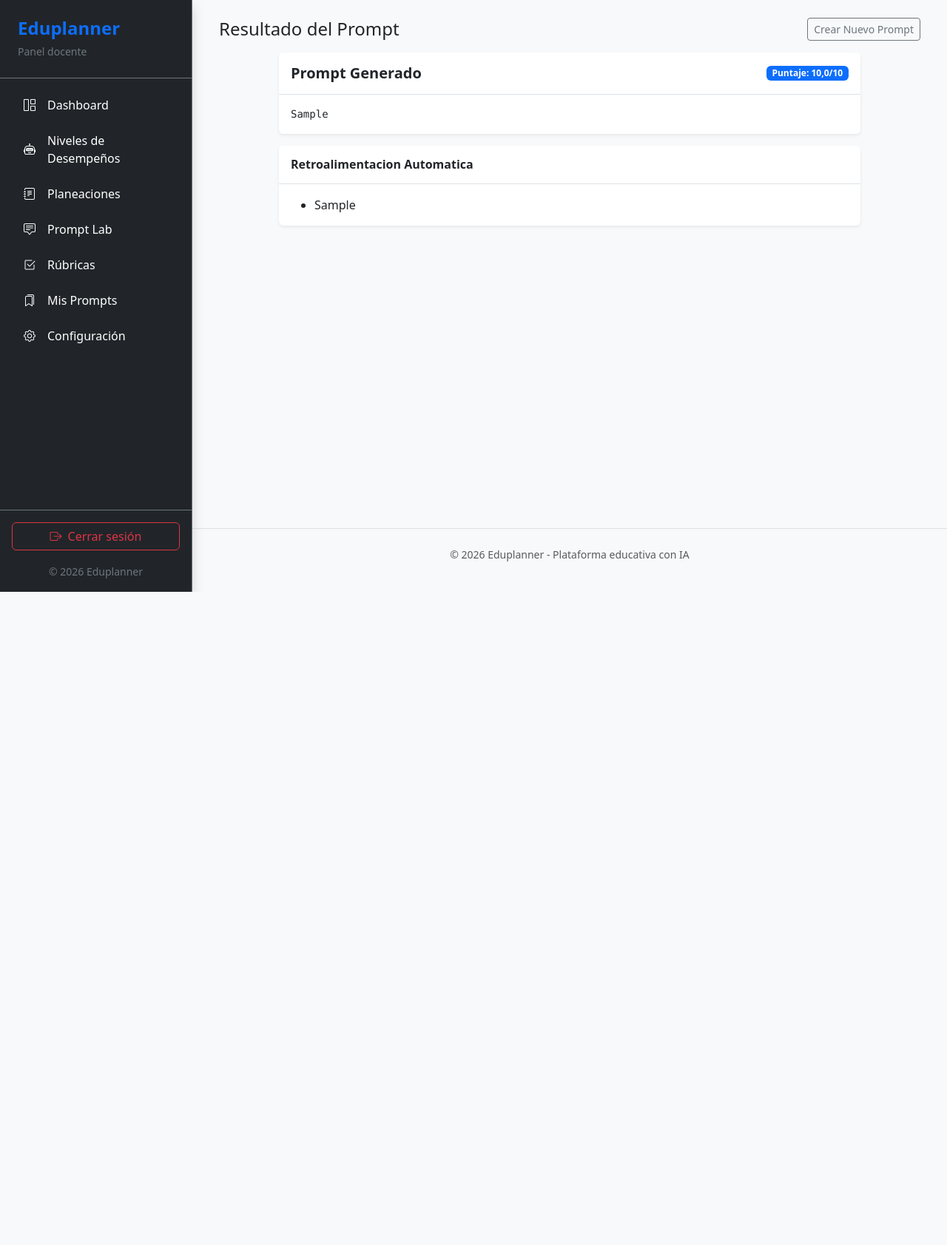
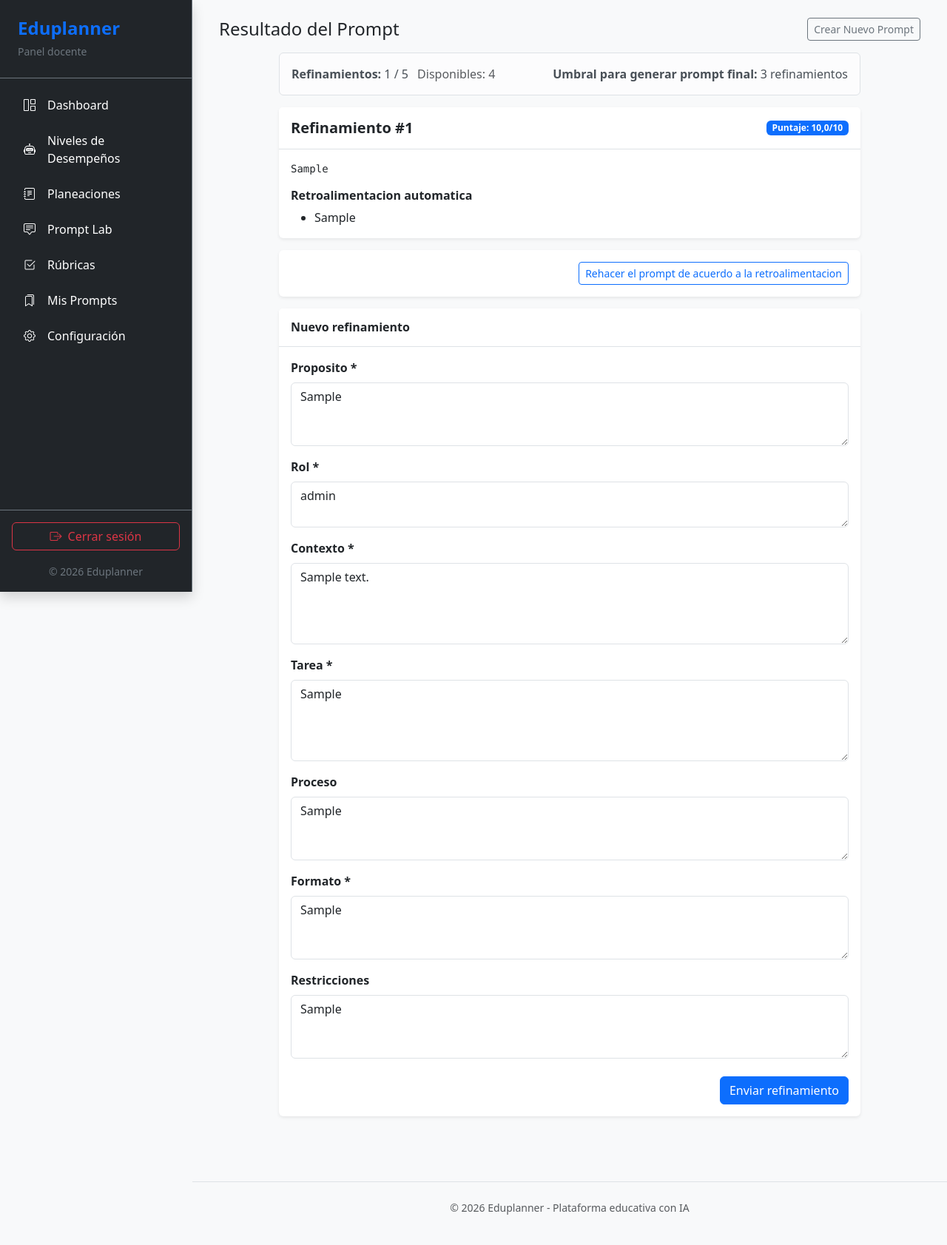
Before and after one commit to juangzj/eduplanner1.0, a Django app: page /prompt/1/?refine=1 in a window 1280 px wide. Shown: the whole page at 74% size. Before the commit the page ends 800 px from the top, so only its background shows below. Run offline with Django 5.2, Linux system fonts and the light colour scheme; a user stored in the database is signed in; tables that the repository leaves empty hold one stand-in row (values such as "Sample post").

Commit message:
feat: Implement prompt refinement and quality generation features with associated models, views, and templates

```diff
--- a/apps/prompt_lab/templates/prompt_lab/prompt_detail_content.html
+++ b/apps/prompt_lab/templates/prompt_lab/prompt_detail_content.html
@@ -1,21 +1,28 @@
-<div class="card shadow-sm border-0 mb-3">
-    <div class="card-header bg-white border-bottom py-3 d-flex justify-content-between align-items-center">
-        <h5 class="mb-0 fw-semibold">Prompt Generado</h5>
-        <span class="badge text-bg-primary">Puntaje: {{ prompt.score|default:"N/A" }}/10</span>
+<div class="alert alert-light border mb-3">
+    <div class="d-flex flex-wrap gap-3 justify-content-between align-items-center">
+        <div>
+            <strong>Refinamientos:</strong> {{ current_refinement_number }} / {{ max_refinements }}
+            <span class="text-muted ms-2">Disponibles: {{ remaining_refinements }}</span>
         </div>
-    <div class="card-body">
-        <pre class="mb-0" style="white-space: pre-wrap; word-break: break-word;">{{ prompt.full_prompt }}</pre>
+        <div>
+            <strong>Umbral para generar prompt final:</strong> {{ generation_min_refinements }} refinamientos
+        </div>
     </div>
 </div>
 
-<div class="card shadow-sm border-0">
-    <div class="card-header bg-white border-bottom py-3">
-        <h6 class="mb-0 fw-semibold">Retroalimentacion Automatica</h6>
+{% for card in thread_cards %}
+    <div class="card shadow-sm border-0 mb-3">
+        <div class="card-header bg-white border-bottom py-3 d-flex justify-content-between align-items-center">
+            <h5 class="mb-0 fw-semibold">{{ card.card_title }}</h5>
+            <span class="badge text-bg-primary">Puntaje: {{ card.prompt.score|default:"N/A" }}/10</span>
         </div>
         <div class="card-body">
-        {% if feedback_items %}
+            <pre class="mb-3" style="white-space: pre-wrap; word-break: break-word;">{{ card.prompt.full_prompt }}</pre>
+
+            <h6 class="fw-semibold">Retroalimentacion automatica</h6>
+            {% if card.feedback_items %}
                 <ul class="mb-0">
-                {% for item in feedback_items %}
+                    {% for item in card.feedback_items %}
                         <li>{{ item }}</li>
                     {% endfor %}
                 </ul>
@@ -24,3 +31,30 @@
             {% endif %}
         </div>
     </div>
+{% endfor %}
+
+<div class="card shadow-sm border-0 mb-3">
+    <div class="card-body d-flex flex-wrap gap-2 justify-content-end">
+        {% if can_refine %}
+            <a href="{% url 'prompt_lab:prompt-detail' prompt.id %}?refine=1" class="btn btn-outline-primary btn-sm">
+                Rehacer el prompt de acuerdo a la retroalimentacion
+            </a>
+        {% else %}
+            <button class="btn btn-outline-secondary btn-sm" disabled>Limite de refinamientos alcanzado</button>
+        {% endif %}
+
+        {% if can_generate_quality %}
+            <form method="post" class="d-inline">
+                {% csrf_token %}
+                <input type="hidden" name="action" value="generate-quality">
+                <button type="submit" class="btn btn-success btn-sm">
+                    Generar prompt con base al ultimo intento de refinamiento
+                </button>
+            </form>
+        {% endif %}
+    </div>
+</div>
+
+{% if show_refine_form %}
+    {% include "prompt_lab/prompt_refinement_form.html" %}
+{% endif %}
--- /dev/null
+++ b/apps/prompt_lab/templates/prompt_lab/prompt_refinement_form.html
@@ -0,0 +1,56 @@
+<div class="card shadow-sm border-0">
+    <div class="card-header bg-white border-bottom py-3">
+        <h6 class="mb-0 fw-semibold">Nuevo refinamiento</h6>
+    </div>
+    <div class="card-body">
+        <form method="post">
+            {% csrf_token %}
+            <input type="hidden" name="action" value="refine">
+
+            {% if missing_fields %}
+                <div class="alert alert-danger py-2">
+                    Campos obligatorios faltantes: {{ missing_fields|join:", " }}
+                </div>
+            {% endif %}
+
+            <div class="mb-3">
+                <label for="purpose" class="form-label fw-semibold">Proposito *</label>
+                <textarea id="purpose" name="purpose" rows="3" class="form-control" required>{{ form_data.purpose|default_if_none:"" }}</textarea>
+            </div>
+
+            <div class="mb-3">
+                <label for="role" class="form-label fw-semibold">Rol *</label>
+                <textarea id="role" name="role" rows="2" class="form-control" required>{{ form_data.role|default_if_none:"" }}</textarea>
+            </div>
+
+            <div class="mb-3">
+                <label for="context" class="form-label fw-semibold">Contexto *</label>
+                <textarea id="context" name="context" rows="4" class="form-control" required>{{ form_data.context|default_if_none:"" }}</textarea>
+            </div>
+
+            <div class="mb-3">
+                <label for="task" class="form-label fw-semibold">Tarea *</label>
+                <textarea id="task" name="task" rows="4" class="form-control" required>{{ form_data.task|default_if_none:"" }}</textarea>
+            </div>
+
+            <div class="mb-3">
+                <label for="process" class="form-label fw-semibold">Proceso</label>
+                <textarea id="process" name="process" rows="3" class="form-control">{{ form_data.process|default_if_none:"" }}</textarea>
+            </div>
+
+            <div class="mb-3">
+                <label for="format" class="form-label fw-semibold">Formato *</label>
+                <textarea id="format" name="format" rows="3" class="form-control" required>{{ form_data.format|default_if_none:"" }}</textarea>
+            </div>
+
+            <div class="mb-4">
+                <label for="constraints" class="form-label fw-semibold">Restricciones</label>
+                <textarea id="constraints" name="constraints" rows="3" class="form-control">{{ form_data.constraints|default_if_none:"" }}</textarea>
+            </div>
+
+            <div class="d-flex justify-content-end">
+                <button type="submit" class="btn btn-primary">Enviar refinamiento</button>
+            </div>
+        </form>
+    </div>
+</div>
--- a/apps/prompt_lab/views/prompt_views.py
+++ b/apps/prompt_lab/views/prompt_views.py
@@ -2,7 +2,17 @@
 from django.contrib.auth.decorators import login_required
 from django.shortcuts import redirect, render
 
-from ..services import create_prompt_service, get_prompt_by_id, get_prompts_by_teacher
+from ..services import (
+    create_prompt_service,
+    create_refinement_service,
+    generate_quality_prompt_service,
+    get_latest_thread_prompt,
+    get_prompt_by_id,
+    get_prompts_by_teacher,
+    get_refinement_limits,
+    get_root_prompt,
+    get_thread_prompts,
+)
 
 REQUIRED_FIELDS = ["purpose", "role", "context", "task", "format"]
 
@@ -49,20 +59,46 @@
         messages.error(request, "No tienes permiso para ver este prompt.")
         return redirect("prompt_lab:prompt-create")
 
-    feedback_items = []
-    if prompt.feedback:
-        feedback_items = [
-            line.lstrip("- ").strip() for line in prompt.feedback.splitlines() if line.strip()
-        ]
+    root_prompt = get_root_prompt(prompt)
+    latest_prompt = get_latest_thread_prompt(prompt)
 
-    return render(
-        request,
-        "prompt_lab/prompt_detail_page.html",
-        {
-            "prompt": prompt,
-            "feedback_items": feedback_items,
-        },
-    )
+    if request.method == "POST":
+        action = request.POST.get("action", "").strip()
+
+        if action == "refine":
+            payload = _build_payload_from_request(request)
+            missing_fields = [field for field in REQUIRED_FIELDS if not payload[field].strip()]
+            if missing_fields:
+                messages.error(request, "Completa todos los campos obligatorios para continuar refinando.")
+                return _render_prompt_detail(
+                    request,
+                    root_prompt,
+                    form_data=payload,
+                    missing_fields=missing_fields,
+                    show_refine_form=True,
+                )
+
+            try:
+                refined_prompt = create_refinement_service(request.user, latest_prompt, payload)
+            except ValueError as exc:
+                messages.error(request, str(exc))
+                return redirect("prompt_lab:prompt-detail", prompt_id=latest_prompt.id)
+
+            messages.success(request, "Refinamiento guardado y evaluado con IA correctamente.")
+            return redirect("prompt_lab:prompt-detail", prompt_id=refined_prompt.id)
+
+        if action == "generate-quality":
+            try:
+                generated_prompt = generate_quality_prompt_service(request.user, latest_prompt)
+            except ValueError as exc:
+                messages.error(request, str(exc))
+                return redirect("prompt_lab:prompt-detail", prompt_id=latest_prompt.id)
+
+            messages.success(request, "Prompt final generado con base en el ultimo refinamiento.")
+            return redirect("prompt_lab:prompt-detail", prompt_id=generated_prompt.id)
+
+    show_refine_form = request.GET.get("refine") == "1"
+    return _render_prompt_detail(request, root_prompt, show_refine_form=show_refine_form)
 
 
 @login_required(login_url="/users/login/")
@@ -76,3 +112,74 @@
             "prompts": prompts,
         },
     )
+
+
+def _build_payload_from_request(request):
+    return {
+        "purpose": request.POST.get("purpose", ""),
+        "role": request.POST.get("role", ""),
+        "context": request.POST.get("context", ""),
+        "task": request.POST.get("task", ""),
+        "process": request.POST.get("process", ""),
+        "format": request.POST.get("format", ""),
+        "constraints": request.POST.get("constraints", ""),
+    }
+
+
+def _feedback_to_items(feedback_text):
+    if not feedback_text:
+        return []
+
+    return [line.lstrip("- ").strip() for line in feedback_text.splitlines() if line.strip()]
+
+
+def _render_prompt_detail(request, root_prompt, form_data=None, missing_fields=None, show_refine_form=False):
+    thread_prompts = list(get_thread_prompts(root_prompt))
+    latest_prompt = thread_prompts[-1]
+    max_refinements, generation_min_refinements = get_refinement_limits()
+
+    can_refine = latest_prompt.refinement_number < max_refinements
+    can_generate_quality = latest_prompt.refinement_number >= generation_min_refinements
+
+    if form_data is None:
+        form_data = {
+            "purpose": latest_prompt.purpose,
+            "role": latest_prompt.role,
+            "context": latest_prompt.context,
+            "task": latest_prompt.task,
+            "process": latest_prompt.process or "",
+            "format": latest_prompt.format,
+            "constraints": latest_prompt.constraints or "",
+        }
+
+    thread_cards = []
+    for item in thread_prompts:
+        if item.refinement_number == 0:
+            card_title = "Intento inicial"
+        elif item.is_ai_generated:
+            card_title = "Prompt final generado con IA"
+        else:
+            card_title = f"Refinamiento #{item.refinement_number}"
+
+        thread_cards.append(
+            {
+                "prompt": item,
+                "card_title": card_title,
+                "feedback_items": _feedback_to_items(item.feedback),
+            }
+        )
+
+    context = {
+        "prompt": latest_prompt,
+        "thread_cards": thread_cards,
+        "show_refine_form": show_refine_form and can_refine,
+        "form_data": form_data,
+        "missing_fields": missing_fields or [],
+        "can_refine": can_refine,
+        "can_generate_quality": can_generate_quality,
+        "max_refinements": max_refinements,
+        "generation_min_refinements": generation_min_refinements,
+        "current_refinement_number": latest_prompt.refinement_number,
+        "remaining_refinements": max(0, max_refinements - latest_prompt.refinement_number),
+    }
+    return render(request, "prompt_lab/prompt_detail_page.html", context)
--- a/config/settings/base.py
+++ b/config/settings/base.py
@@ -151,3 +151,7 @@
 AI_PROVIDER = os.getenv('AI_PROVIDER', 'openai')
 OPENAI_API_KEY = os.getenv('OPENAI_API_KEY', '')
 OPENAI_MODEL = os.getenv('OPENAI_MODEL', 'gpt-4o-mini')
+
+# Prompt Lab configuration
+PROMPT_LAB_MAX_REFINEMENTS = int(os.getenv('PROMPT_LAB_MAX_REFINEMENTS', '5'))
+PROMPT_LAB_GENERATION_MIN_REFINEMENTS = int(os.getenv('PROMPT_LAB_GENERATION_MIN_REFINEMENTS', '3'))
```
Also changed, not shown: apps/prompt_lab/ai/prompt_builder.py (+106 -0 lines), apps/prompt_lab/models/prompt_model.py (+16 -0 lines), apps/prompt_lab/services/__init__.py (+11 -1 lines), apps/prompt_lab/services/prompt_services.py (+108 -2 lines), apps/prompt_lab/migrations/0002_prompt_thread_fields.py (added). Lines whose indentation alone changed are shown as unchanged.
